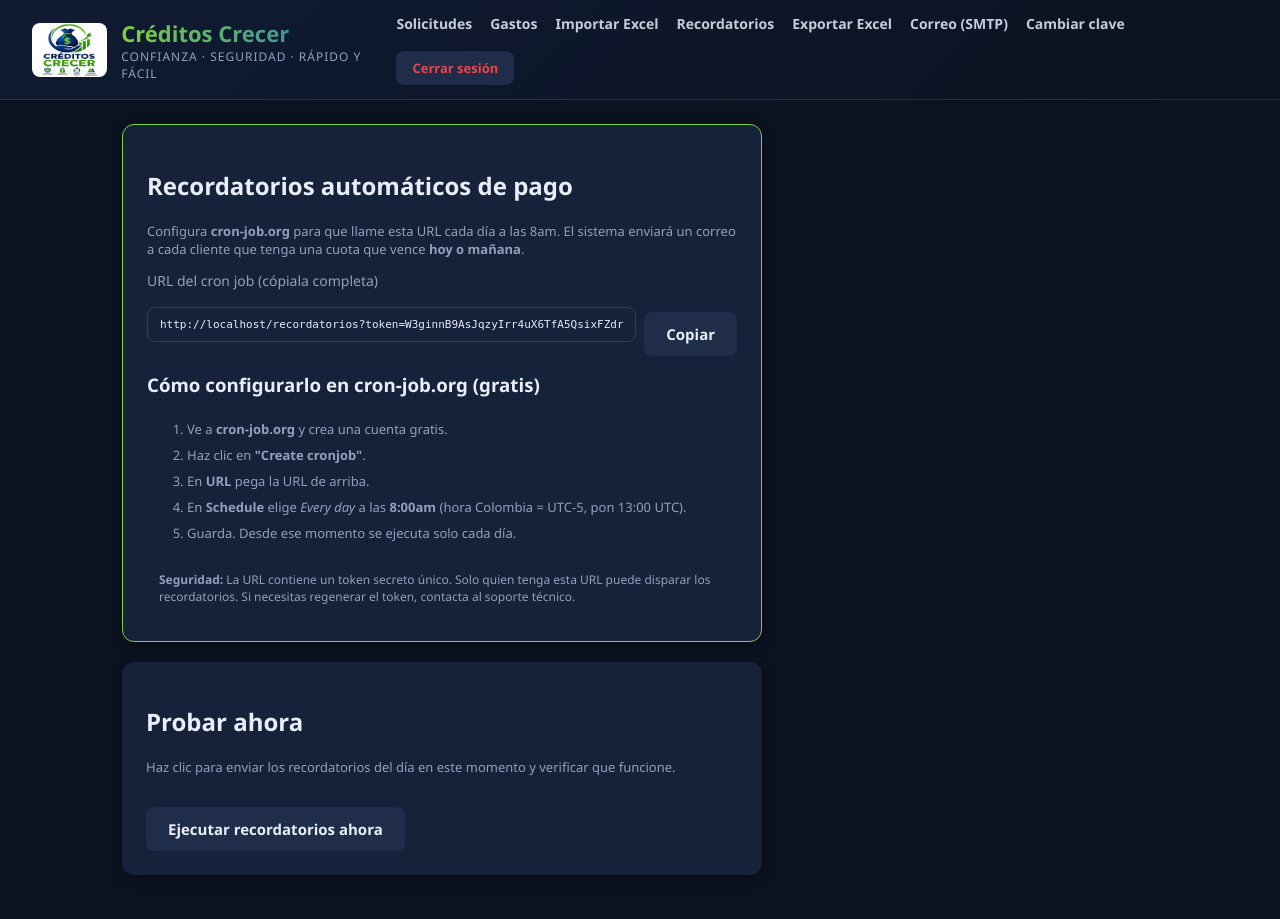
After one commit to jonyflorez12-sudo/Creditoscrecer, a Flask app: page /admin/recordatorios in a window 1280 px wide. The commit adds this page. Run offline with Flask 3, Linux system fonts and the light colour scheme; the visitor is signed in with stand-in values (Sample User, id 1); data comes from the database, SQL or seed files in the repository.

Commit message:
Add daily payment reminder emails via cron job endpoint
Co-Authored-By: Claude Sonnet 4.6 <noreply@anthropic.com>

```diff
--- a/app.py
+++ b/app.py
@@ -104,10 +104,12 @@ def init_db():
         conn.execute("UPDATE solicitudes SET clave_hash=? WHERE id=?",
                       (generate_password_hash(row["cedula"]), row["id"]))
 
-    for clave in ("smtp_host", "smtp_port", "smtp_user", "smtp_password", "smtp_from", "brevo_api_key"):
+    for clave in ("smtp_host", "smtp_port", "smtp_user", "smtp_password", "smtp_from",
+                  "brevo_api_key", "recordatorio_token"):
         row = conn.execute("SELECT valor FROM settings WHERE clave=?", (clave,)).fetchone()
         if not row:
-            conn.execute("INSERT INTO settings (clave, valor) VALUES (?, ?)", (clave, ""))
+            valor = secrets.token_urlsafe(32) if clave == "recordatorio_token" else ""
+            conn.execute("INSERT INTO settings (clave, valor) VALUES (?, ?)", (clave, valor))
     conn.commit()
     conn.close()
 
@@ -1214,6 +1216,95 @@ def admin_exportar():
                       mimetype="application/vnd.openxmlformats-officedocument.spreadsheetml.sheet")
 
 
+# --------------------------------------------------------------------------- Recordatorios automáticos (cron job)
+@app.route("/recordatorios")
+def recordatorios_automaticos():
+    """Endpoint que llama el cron job externo (cron-job.org) cada día.
+    Requiere el token secreto como parámetro ?token=... para evitar abusos."""
+    token_enviado = request.args.get("token", "")
+    token_guardado = get_setting("recordatorio_token")
+    if not token_guardado or not secrets.compare_digest(token_enviado, token_guardado):
+        abort(403)
+
+    hoy = datetime.now()
+    manana = hoy + timedelta(days=1)
+    conn = get_db()
+    solicitudes = conn.execute(
+        "SELECT * FROM solicitudes WHERE estado='Aprobado' AND bloqueado=0"
+    ).fetchall()
+
+    enviados = 0
+    errores = 0
+
+    for s in solicitudes:
+        if not s["correo"] or not s["fecha_aprobacion"]:
+            continue
+        pagos = conn.execute(
+            "SELECT * FROM pagos WHERE solicitud_id=?", (s["id"],)
+        ).fetchall()
+        cuotas = estado_cuenta(s, pagos)
+
+        # Buscar cuotas pendientes que vencen hoy o mañana
+        recordar = []
+        for c in cuotas:
+            if c["estado"] != "Pendiente":
+                continue
+            try:
+                fv = datetime.strptime(c["vencimiento"], "%Y-%m-%d")
+            except ValueError:
+                continue
+            if fv.date() == hoy.date() or fv.date() == manana.date():
+                recordar.append(c)
+
+        if not recordar:
+            continue
+
+        # Construir mensaje
+        lineas = []
+        for c in recordar:
+            cuando = "HOY" if datetime.strptime(c["vencimiento"], "%Y-%m-%d").date() == hoy.date() else "MAÑANA"
+            lineas.append(f"  • {cuando} {c['dia_nombre']} {c['vencimiento']}: {fmt_money(c['monto'])}")
+
+        saldo, _ = saldo_pendiente(conn, s)
+        cuerpo = (
+            f"Hola {s['nombre']},\n\n"
+            f"Te recordamos que tienes pagos próximos en tu crédito con Créditos Crecer:\n\n"
+            + "\n".join(lineas) +
+            f"\n\nSaldo pendiente total: {fmt_money(saldo)}\n\n"
+            f"Si ya realizaste tu pago, ignora este mensaje.\n"
+            f"Para ver tu estado de cuenta completo ingresa al portal de clientes "
+            f"con tu número de cédula.\n\n"
+            f"Créditos Crecer\n"
+            f"Confianza · Seguridad · Rápido y fácil"
+        )
+        ok, _ = enviar_correo(
+            s["correo"],
+            f"Recordatorio de pago - Créditos Crecer",
+            cuerpo
+        )
+        if ok:
+            enviados += 1
+        else:
+            errores += 1
+
+    conn.close()
+    return {
+        "ok": True,
+        "fecha": hoy.strftime("%Y-%m-%d %H:%M"),
+        "enviados": enviados,
+        "errores": errores,
+        "revisados": len(solicitudes),
+    }
+
+
+@app.route("/admin/recordatorios")
+def admin_recordatorios():
+    """Página del admin que muestra el token y la URL del cron job."""
+    token = get_setting("recordatorio_token")
+    url_cron = url_for("recordatorios_automaticos", token=token, _external=True)
+    return render_template("recordatorios.html", token=token, url_cron=url_cron)
+
+
 init_db()
 
 if __name__ == "__main__":
--- a/templates/_admin_nav.html
+++ b/templates/_admin_nav.html
@@ -2,6 +2,7 @@
   <a href="{{ url_for('admin_dashboard') }}" class="{{ 'active' if active=='dashboard' }}">Solicitudes</a>
   <a href="{{ url_for('admin_gastos') }}" class="{{ 'active' if active=='gastos' }}">Gastos</a>
   <a href="{{ url_for('admin_importar') }}" class="{{ 'active' if active=='importar' }}">Importar Excel</a>
+  <a href="{{ url_for('admin_recordatorios') }}" class="{{ 'active' if active=='recordatorios' }}">Recordatorios</a>
   <a href="{{ url_for('admin_exportar') }}">Exportar Excel</a>
   <a href="{{ url_for('admin_configuracion') }}" class="{{ 'active' if active=='config' }}">Correo (SMTP)</a>
   <a href="{{ url_for('admin_clave') }}" class="{{ 'active' if active=='clave' }}">Cambiar clave</a>
--- /dev/null
+++ b/templates/recordatorios.html
@@ -0,0 +1,53 @@
+{% extends "base.html" %}
+{% block title %}Recordatorios automáticos{% endblock %}
+{% block nav %}{% include "_admin_nav.html" %}{% endblock %}
+{% block content %}
+
+<div class="card" style="max-width:640px; border:1px solid var(--accent);">
+  <h2>Recordatorios automáticos de pago</h2>
+  <p style="color:var(--muted); font-size:13px;">
+    Configura <strong>cron-job.org</strong> para que llame esta URL cada día a las 8am.
+    El sistema enviará un correo a cada cliente que tenga una cuota que vence <strong>hoy o mañana</strong>.
+  </p>
+
+  <label>URL del cron job (cópiala completa)</label>
+  <div style="display:flex; gap:8px; align-items:center; margin-bottom:16px;">
+    <input type="text" id="url-cron" value="{{ url_cron }}" readonly
+           style="flex:1; font-size:11px; font-family:monospace; background:var(--surface2);">
+    <button type="button" onclick="copiar()" class="secondary">Copiar</button>
+  </div>
+
+  <h3 style="margin-top:0;">Cómo configurarlo en cron-job.org (gratis)</h3>
+  <ol style="color:var(--muted); font-size:13px; line-height:2;">
+    <li>Ve a <strong>cron-job.org</strong> y crea una cuenta gratis.</li>
+    <li>Haz clic en <strong>"Create cronjob"</strong>.</li>
+    <li>En <strong>URL</strong> pega la URL de arriba.</li>
+    <li>En <strong>Schedule</strong> elige <em>Every day</em> a las <strong>8:00am</strong> (hora Colombia = UTC-5, pon 13:00 UTC).</li>
+    <li>Guarda. Desde ese momento se ejecuta solo cada día.</li>
+  </ol>
+
+  <div style="background:var(--surface2); border-radius:8px; padding:12px; margin-top:8px; font-size:12px; color:var(--muted);">
+    <strong>Seguridad:</strong> La URL contiene un token secreto único. Solo quien tenga esta URL puede disparar los recordatorios.
+    Si necesitas regenerar el token, contacta al soporte técnico.
+  </div>
+</div>
+
+<div class="card" style="max-width:640px;">
+  <h2>Probar ahora</h2>
+  <p style="color:var(--muted); font-size:13px;">
+    Haz clic para enviar los recordatorios del día en este momento y verificar que funcione.
+  </p>
+  <a href="{{ url_cron }}" target="_blank">
+    <button class="secondary">Ejecutar recordatorios ahora</button>
+  </a>
+</div>
+
+<script>
+function copiar() {
+  const input = document.getElementById('url-cron');
+  input.select();
+  document.execCommand('copy');
+  alert('URL copiada al portapapeles');
+}
+</script>
+{% endblock %}
```
